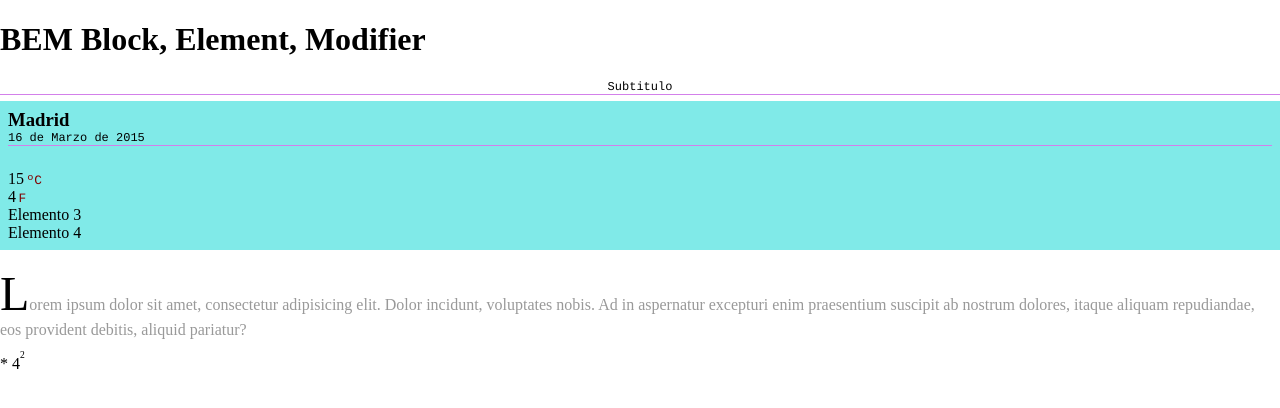
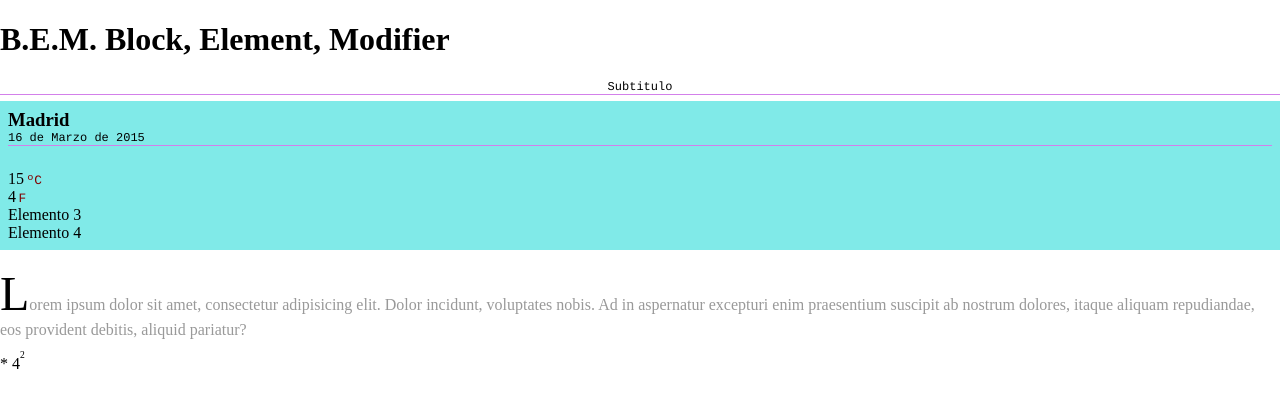
Before and after one commit to mimotic/platzi-desarrollo-web, a plain HTML site: page bem.html in a window 1280 px wide. Drawn offline with Linux system fonts and the light colour scheme.

Commit message:
dev first commit

```diff
--- a/bem.html
+++ b/bem.html
@@ -7,7 +7,7 @@
 </head>
 <body class="bem">
 	<header>
-		<h1>BEM Block, Element, Modifier</h1>
+		<h1>B.E.M. Block, Element, Modifier</h1>
 		<span class="weather-card__date centrar"> Subtitulo</span>
 	</header>
 
```
